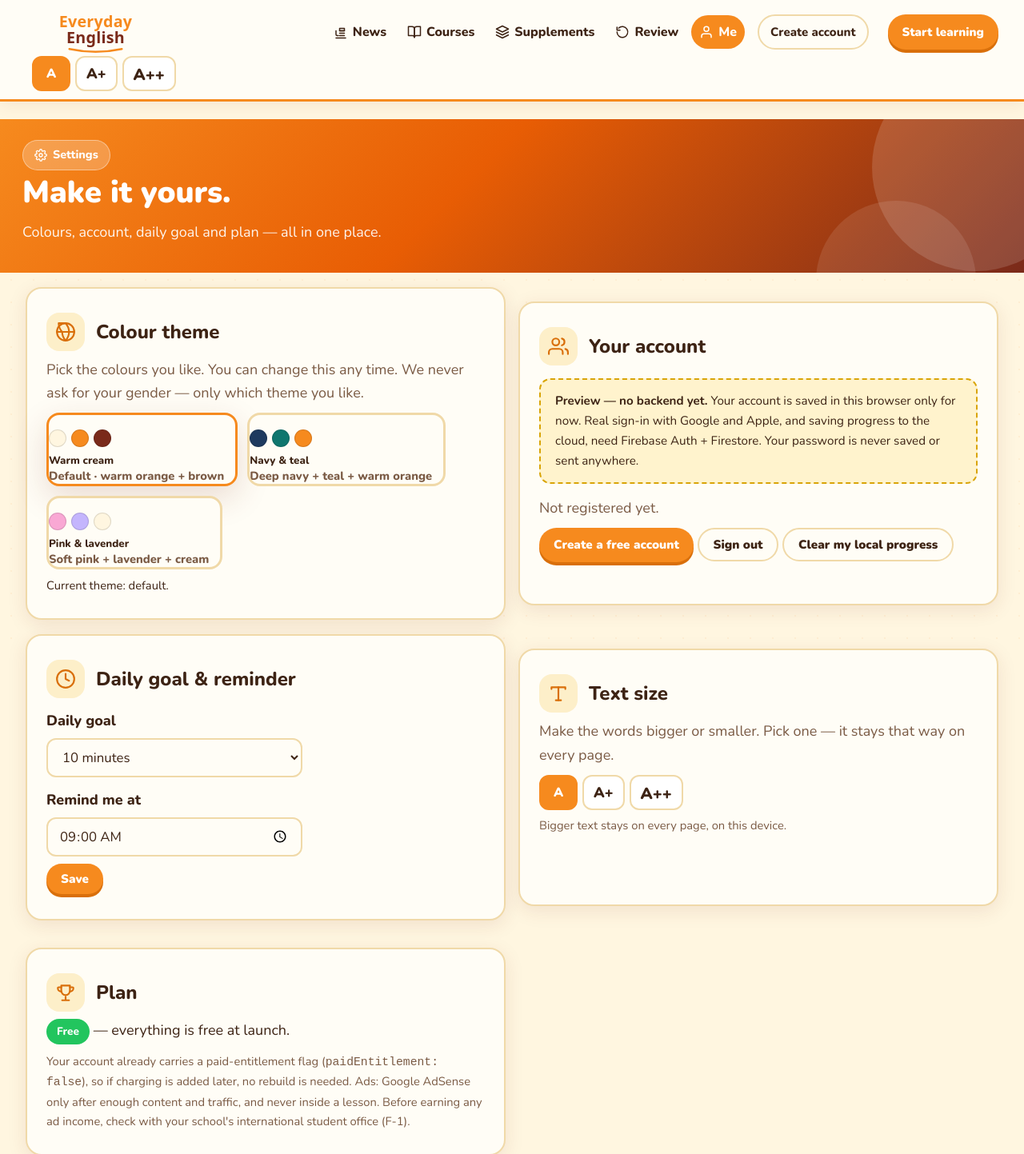
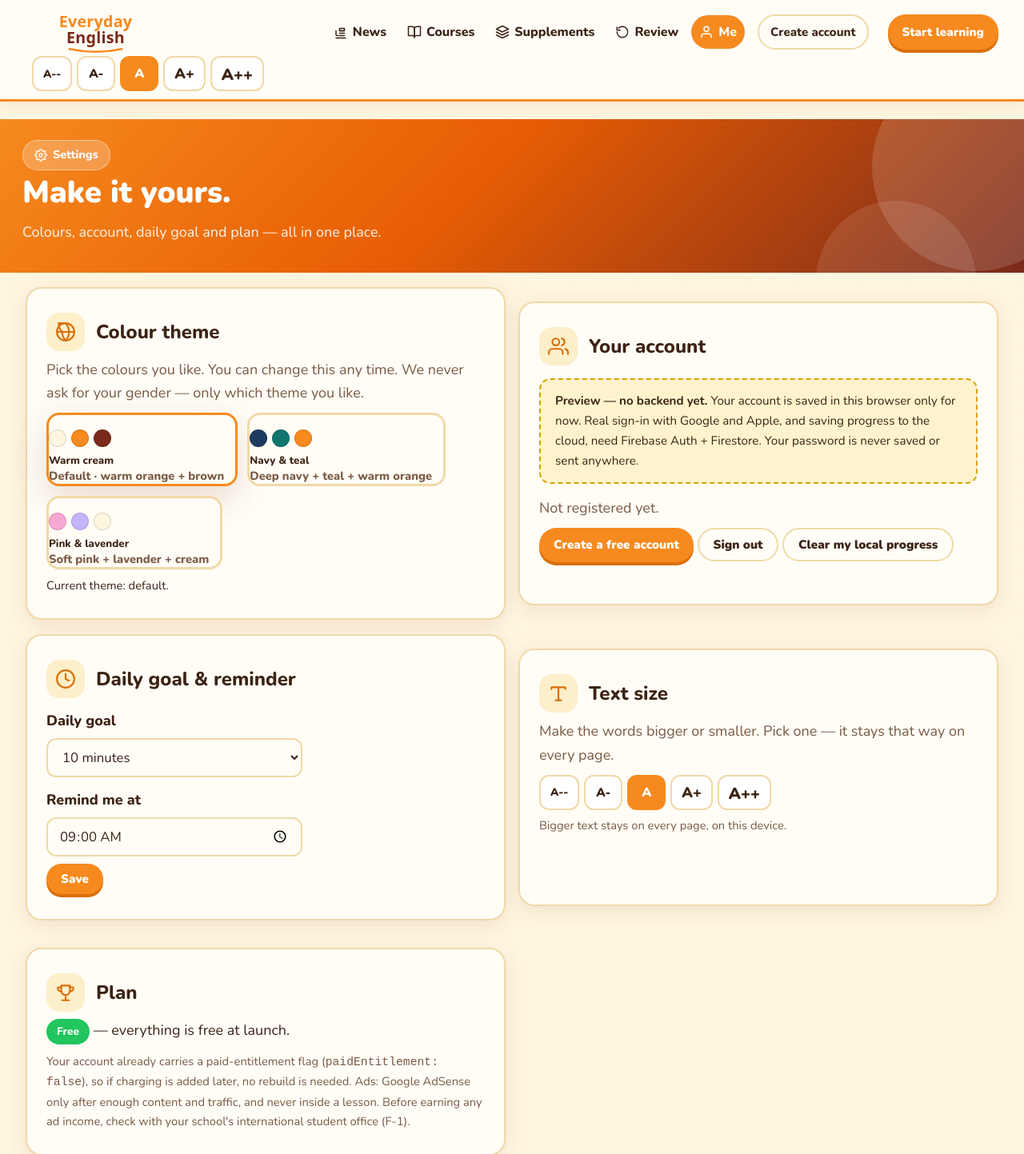
Before and after one commit to JR168899/EverydayEnglish, a plain HTML site: page website/settings.html in a window 1280 px wide. Shown: the top 1443 px of the page at 80% size. Drawn offline with nearby package versions, Linux system fonts and the light colour scheme.

Commit message:
Text size: 5 steps A-- A- A A+ A++ (14/15/16/18/20px); read-aloud speeds 0.8-1.2

```diff
--- a/website/app.js
+++ b/website/app.js
@@ -19,7 +19,7 @@
 
   var FONT_KEY = 'ee-font-size';
   var RATE_KEY = 'ee-speech-rate';
-  var FONT_SIZES = { normal: '16px', large: '18px', extra: '20px' };
+  var FONT_SIZES = { xsmall: '14px', small: '15px', normal: '16px', large: '18px', extra: '20px' };
 
   /* ---- Text size: applied immediately (script is in <head>) so pages
      never flash at the small size first. ---- */
@@ -187,7 +187,7 @@
         return { '&': '&amp;', '<': '&lt;', '>': '&gt;', '"': '&quot;', "'": '&#39;' }[c];
       });
     },
-    /* Text size (normal / large / extra) and speech rate, both saved. */
+    /* Text size (xsmall / small / normal / large / extra) and speech rate, both saved. */
     fontSize: getFontSize,
     setFontSize: setFontSize,
     speakRate: getSpeakRate,
@@ -315,6 +315,8 @@
       wrap.setAttribute('role', 'group');
       wrap.setAttribute('aria-label', 'Text size');
       wrap.innerHTML = '<span class="font-size-label">Text size</span>' +
+        '<button type="button" data-font-size="xsmall" aria-label="Extra small text size">A--</button>' +
+        '<button type="button" data-font-size="small" aria-label="Small text size">A-</button>' +
         '<button type="button" data-font-size="normal" aria-label="Normal text size">A</button>' +
         '<button type="button" data-font-size="large" aria-label="Large text size">A+</button>' +
         '<button type="button" data-font-size="extra" aria-label="Extra large text size">A++</button>';
--- a/website/settings.html
+++ b/website/settings.html
@@ -97,6 +97,8 @@
     </div>
     <p class="muted">Make the words bigger or smaller. Pick one — it stays that way on every page.</p>
     <div class="font-size" role="group" aria-label="Text size">
+      <button type="button" data-font-size="xsmall" aria-label="Extra small text size">A--</button>
+      <button type="button" data-font-size="small" aria-label="Small text size">A-</button>
       <button type="button" data-font-size="normal" aria-label="Normal text size">A</button>
       <button type="button" data-font-size="large" aria-label="Large text size">A+</button>
       <button type="button" data-font-size="extra" aria-label="Extra large text size">A++</button>
--- a/website/styles.css
+++ b/website/styles.css
@@ -553,6 +553,8 @@ blockquote.speaking,li.speaking{padding-left:14px}
 .font-size{display:inline-flex;align-items:center;gap:6px;flex-wrap:wrap}
 .font-size-label{font-weight:800;font-size:.9rem}
 .font-size button{min-height:44px;min-width:44px;padding:8px 12px;border:2px solid var(--border);background:#fff;color:var(--text);border-radius:12px;font-family:inherit;font-weight:900;cursor:pointer}
+.font-size button[data-font-size="xsmall"]{font-size:.85rem}
+.font-size button[data-font-size="small"]{font-size:.95rem}
 .font-size button[data-font-size="large"]{font-size:1.1rem}
 .font-size button[data-font-size="extra"]{font-size:1.25rem}
 .font-size button.active{background:var(--primary);border-color:var(--primary);color:#fff}
```
Also changed, not shown: website/home.html (+2 -0 lines).
